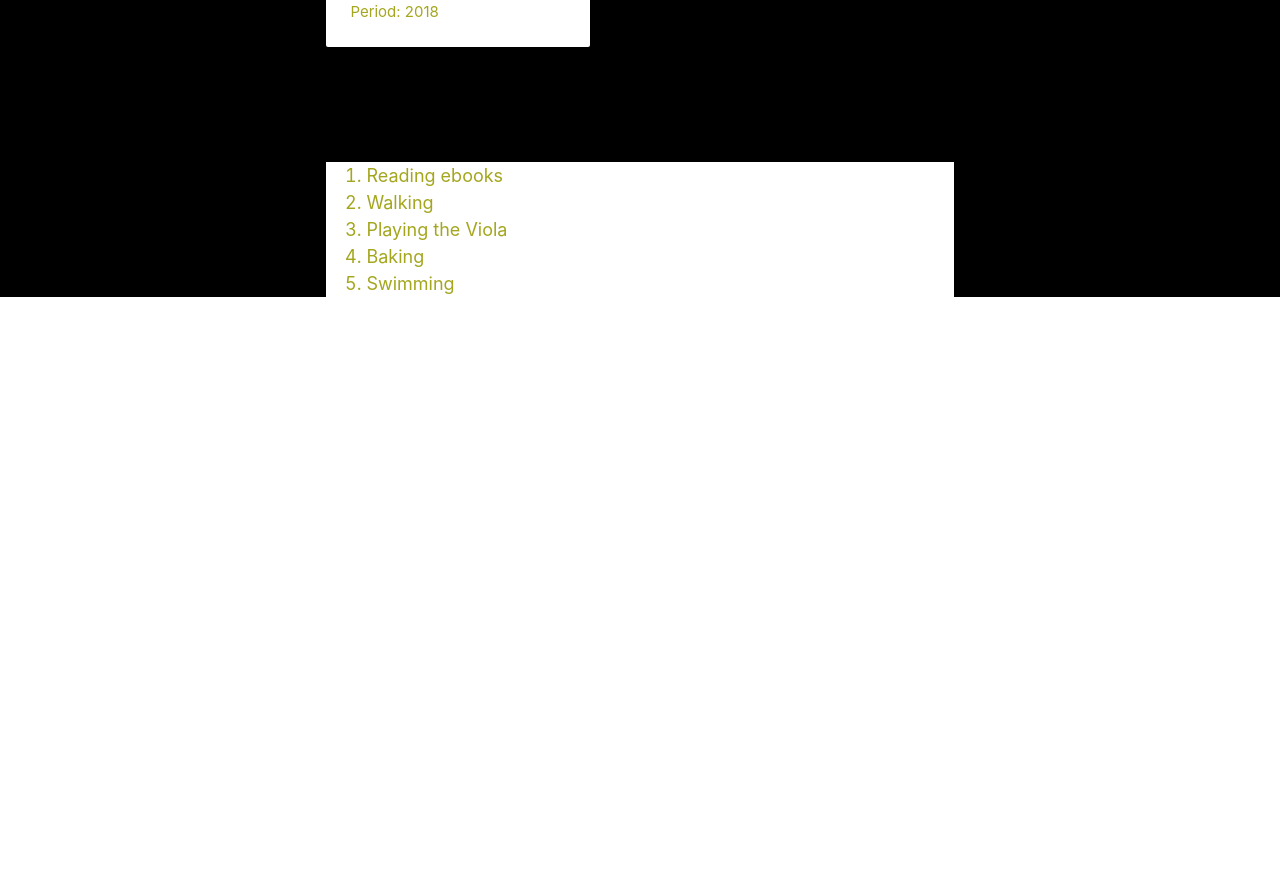
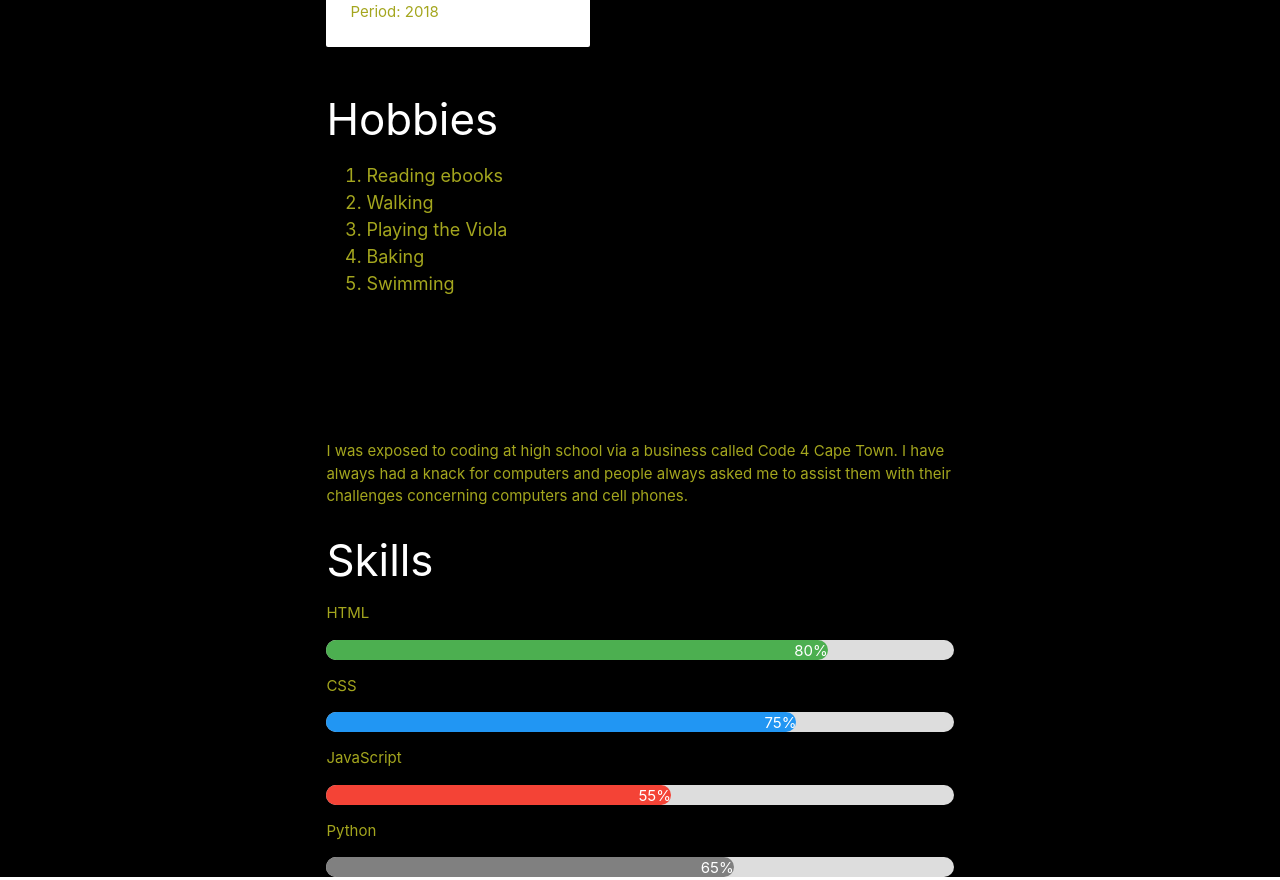
Before and after one commit to ViataF/Portfolio, a React (Create React App) app: page /about in a window 1280 px wide. Shown: the part 884-1764 px from the top of the page. Before the commit the page ends 1196 px from the top, so only its background shows below. Built offline with nearby package versions, Linux system fonts and the light colour scheme.

Commit message:
About page + css

```diff
--- a/src/components/layout/pages/About.css
+++ b/src/components/layout/pages/About.css
@@ -101,11 +101,53 @@ h3.biography {
   }
 }
 
+h3.hobbies-heading {
+  color: white;
+}
+
 ol.hobbies {
   color: #a4a61e;
-  background-color: white;
 }
 
 ol.hobbies li {
   font-size: 18px;
 }
+
+/* Make sure that padding behaves as expected */
+* {
+  box-sizing: border-box;
+}
+
+/* Container for skill bars */
+.container-skillbar {
+  width: 100%; /* Full width */
+  background-color: #ddd; /* Grey background */
+  border-radius: 20px;
+}
+
+.skills {
+  text-align: right; /* Right-align text */
+  color: white; /* White text color */
+  height: 20px;
+  border-radius: 20px;
+  animation: swing;
+  animation-duration: 2s;
+  animation-delay: 5s;
+}
+
+.html {
+  width: 80%;
+  background-color: #4caf50;
+} /* Green */
+.css {
+  width: 75%;
+  background-color: #2196f3;
+} /* Blue */
+.js {
+  width: 55%;
+  background-color: #f44336;
+} /* Red */
+.python {
+  width: 65%;
+  background-color: #808080;
+} /* Dark Grey */
--- a/src/components/layout/pages/About.js
+++ b/src/components/layout/pages/About.js
@@ -2,7 +2,6 @@ import React, { Fragment } from "react";
 import "./About.css";
 const About = () => {
   return (
-    <Fragment>
     <div className="container">
       <h2 className="about">About me</h2>
       <div className="section biography">
@@ -103,8 +102,38 @@ const About = () => {
           <li>Swimming</li>
         </ol>
       </section>
+      <section>
+        <h3 className="passion">Where my tech passion came from:</h3>
+        <p>
+          I was exposed to coding at high school via a business called Code 4
+          Cape Town. I have always had a knack for computers and people always
+          asked me to assist them with their challenges concerning computers and
+          cell phones.
+        </p>
+      </section>
+      <section className="skillbar">
+        <h3 className="hobbies-heading">Skills</h3>
+        <p>HTML</p>
+        <div class="container-skillbar">
+          <div class="skills html">80%</div>
         </div>
-    </Fragment>
+
+        <p>CSS</p>
+        <div class="container-skillbar">
+          <div class="skills css">75%</div>
+        </div>
+
+        <p>JavaScript</p>
+        <div class="container-skillbar">
+          <div class="skills js">55%</div>
+        </div>
+
+        <p>Python</p>
+        <div class="container-skillbar">
+          <div class="skills python">65%</div>
+        </div>
+      </section>
+    </div>
   );
 };
 export default About;
```
Lines whose indentation alone changed are shown as unchanged.
